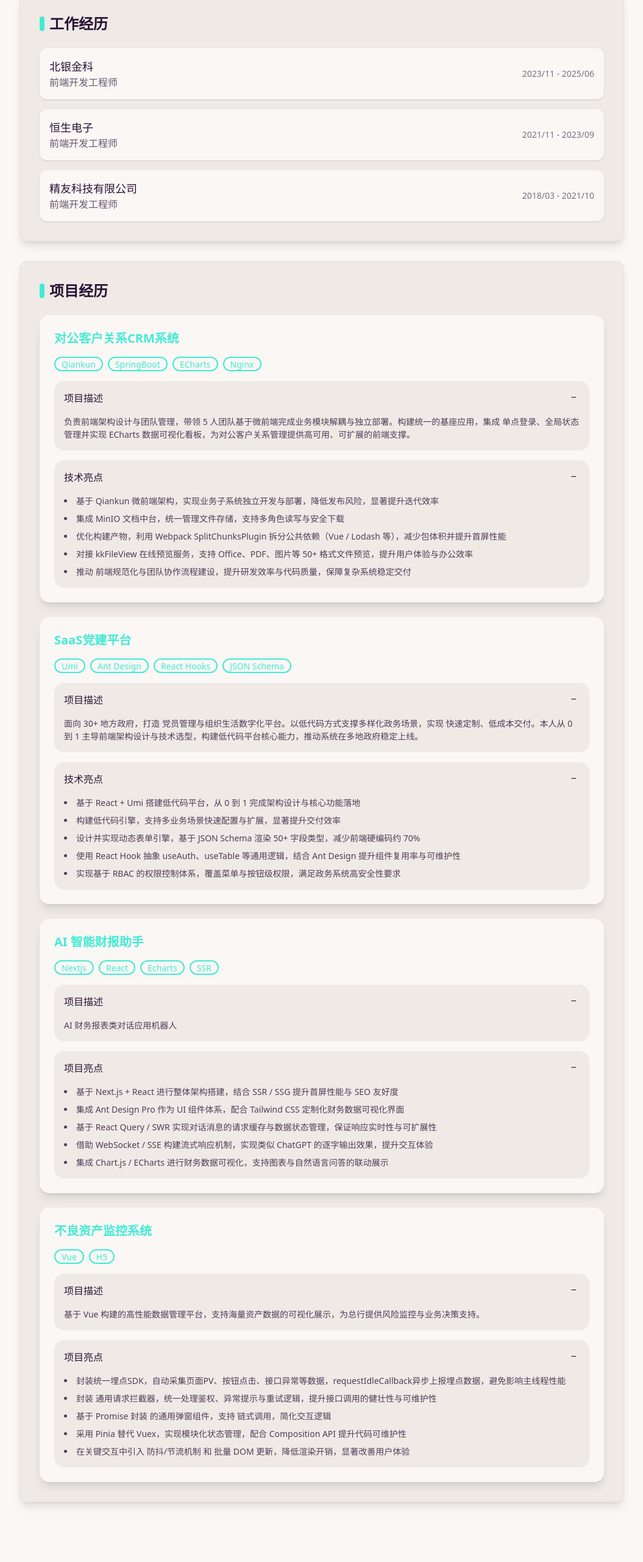
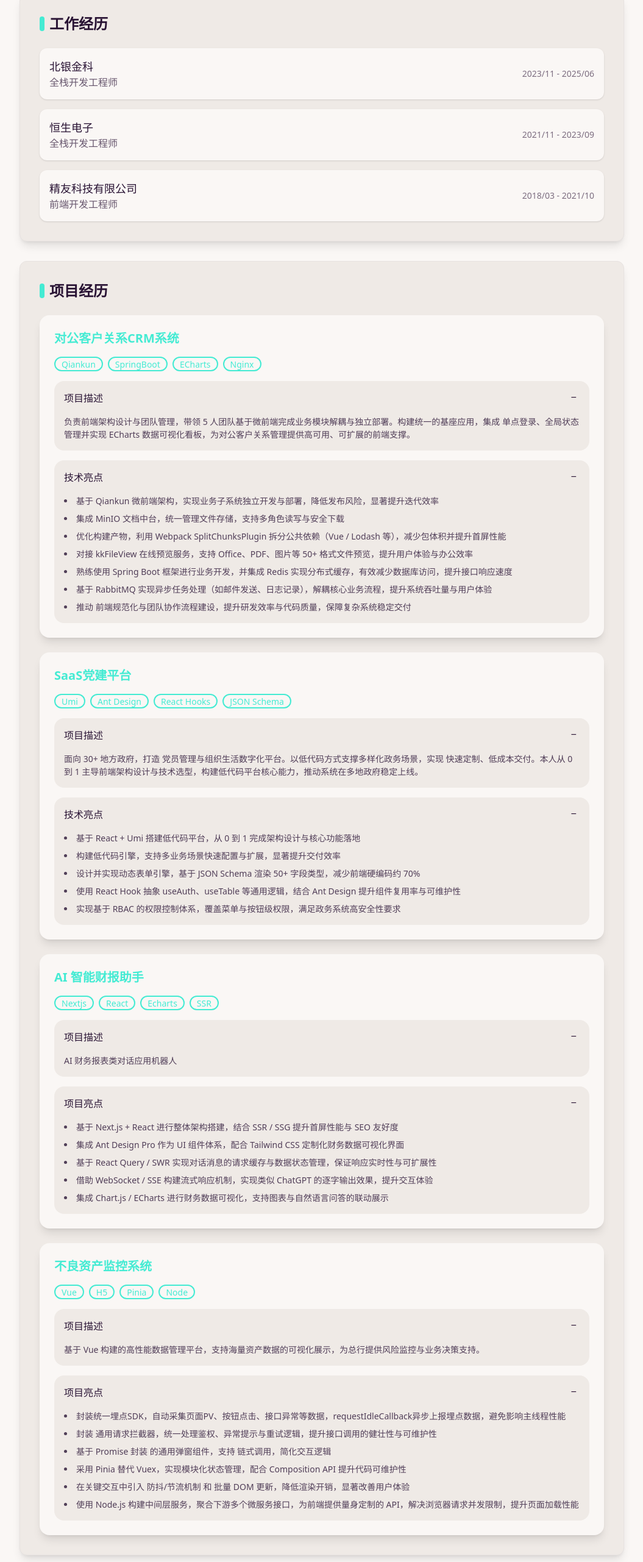
Before and after one commit to jysjys/resume, a Next.js app: page / in a window 1280 px wide. Shown: the part 1104-3666 px from the top of the page at 61% size, without its empty margins (112-1167 px from the left). Built offline with nearby package versions, Linux system fonts and the light colour scheme.

Commit message:
更新springboot node相关词条

```diff
--- a/src/app/page.tsx
+++ b/src/app/page.tsx
@@ -322,7 +322,7 @@ export default function ResumePage() {
             <div className="flex flex-col md:flex-row md:items-center justify-between gap-2">
               <div className="flex-1">
                 <h3 className="text-lg font-medium text-base-content">北银金科</h3>
-                <p className="text-base-content/70">前端开发工程师</p>
+                <p className="text-base-content/70">全栈开发工程师</p>
               </div>
               <div className="text-sm text-base-content/60 md:text-right">
                 2023/11 - 2025/06
@@ -333,7 +333,7 @@ export default function ResumePage() {
             <div className="flex flex-col md:flex-row md:items-center justify-between gap-2">
               <div className="flex-1">
                 <h3 className="text-lg font-medium text-base-content">恒生电子</h3>
-                <p className="text-base-content/70">前端开发工程师</p>
+                <p className="text-base-content/70">全栈开发工程师</p>
               </div>
               <div className="text-sm text-base-content/60 md:text-right">
                 2021/11 - 2023/09
@@ -388,6 +388,8 @@ export default function ResumePage() {
                       <li>集成 MinIO 文档中台，统一管理文件存储，支持多角色读写与安全下载</li>
                       <li>优化构建产物，利用 Webpack SplitChunksPlugin 拆分公共依赖（Vue / Lodash 等），减少包体积并提升首屏性能</li>
                       <li>对接 kkFileView 在线预览服务，支持 Office、PDF、图片等 50+ 格式文件预览，提升用户体验与办公效率</li>
+                      <li>熟练使用 Spring Boot 框架进行业务开发，并集成 Redis 实现分布式缓存，有效减少数据库访问，提升接口响应速度</li>
+                      <li>基于 RabbitMQ 实现异步任务处理（如邮件发送、日志记录），解耦核心业务流程，提升系统吞吐量与用户体验</li>
                       <li>推动 前端规范化与团队协作流程建设，提升研发效率与代码质量，保障复杂系统稳定交付</li>
                     </ul>
                   </div>
@@ -480,7 +482,7 @@ export default function ResumePage() {
             <div className="card-body">
               <h3 className="card-title text-xl font-bold text-primary">不良资产监控系统</h3>
               <div className="flex flex-wrap gap-2 my-2">
-                {['Vue', 'H5'].map((tech, index) => (
+                {['Vue', 'H5', 'Pinia', 'Node'].map((tech, index) => (
                   <span key={index} className="badge badge-primary badge-outline">{tech}</span>
                 ))}
               </div>
@@ -506,6 +508,7 @@ export default function ResumePage() {
                       <li>基于 Promise 封装 的通用弹窗组件，支持 链式调用，简化交互逻辑</li>
                       <li>采用 Pinia 替代 Vuex，实现模块化状态管理，配合 Composition API 提升代码可维护性</li>
                       <li>在关键交互中引入 防抖/节流机制 和 批量 DOM 更新，降低渲染开销，显著改善用户体验</li>
+                      <li>使用 Node.js 构建中间层服务，聚合下游多个微服务接口，为前端提供量身定制的 API，解决浏览器请求并发限制，提升页面加载性能</li>
                     </ul>
                   </div>
                 </div>
```
